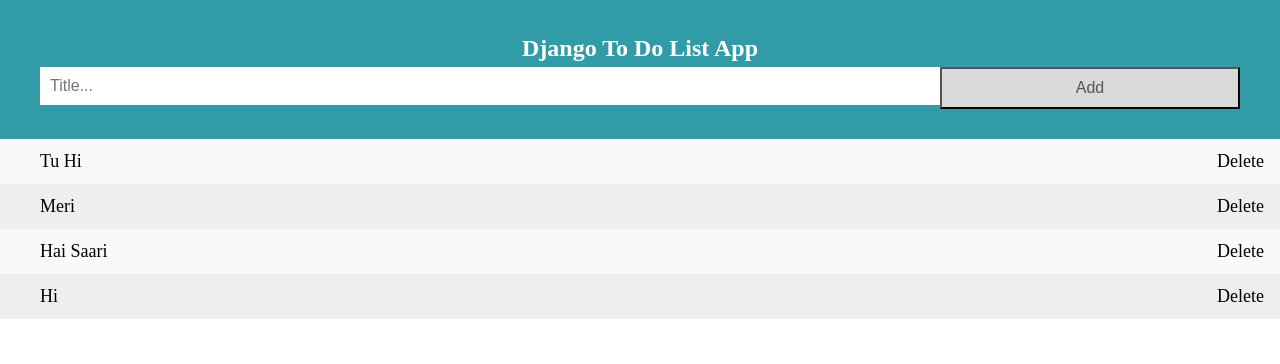
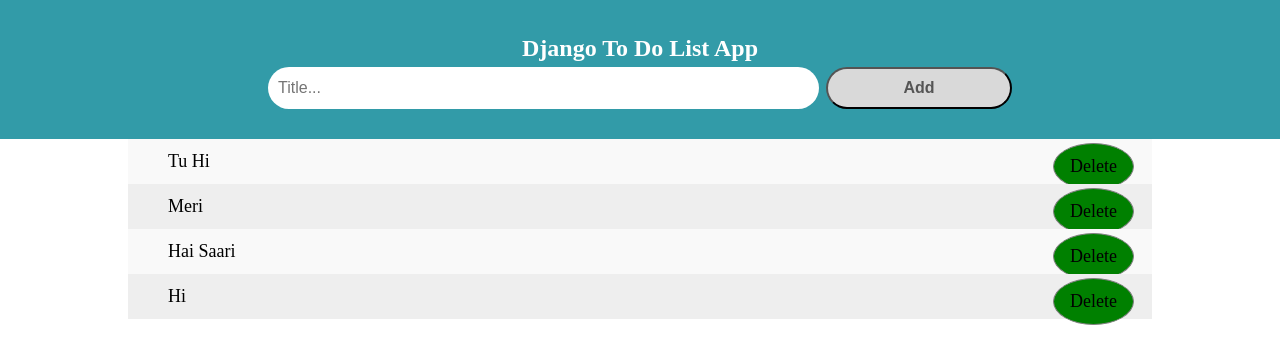
Before and after one commit to stalord63/Django_Todo_App, a Django app: page / in a window 1280 px wide. Shown: the top 364 px of the page. Run offline with Django 4.2, Linux system fonts and the light colour scheme; data comes from the database, SQL or seed files in the repository; both versions use the stored data as it was after the commit.

Commit message:
changes in css

```diff
--- a/templates/index.html
+++ b/templates/index.html
@@ -18,6 +18,8 @@ body {
 ul {
   margin: 0;
   padding: 0;
+  width: 80%;
+  margin: auto;
 }
 
 /* Style the list items */
@@ -70,10 +72,14 @@ ul li.checked::before {
 
 /* Style the close button */
 .close {
-  position: absolute;
-  right: 0;
-  top: 0;
-  padding: 12px 16px 12px 16px;
+    margin: 4px 18px;
+    background-color: green;
+    border: 1px solid grey;
+    position: absolute;
+    right: 0;
+    top: 0;
+    padding: 12px 16px 12px 16px;
+    border-radius: 50%;
 }
 
 .close:hover {
@@ -98,10 +104,11 @@ ul li.checked::before {
 
 /* Style the input */
 input {
+  border-radius: 23px !important;
   margin: 0;
   border: none;
   border-radius: 0;
-  width: 75%;
+  width: 74%;
   padding: 10px;
   float: left;
   font-size: 16px;
@@ -109,6 +116,8 @@ input {
 
 /* Style the "Add" button */
 .addBtn {
+    font-weight: 600;
+  border-radius:30px  !important;
   padding: 10px;
   width: 25%;
   background: #d9d9d9;
@@ -122,15 +131,24 @@ input {
 }
 
 .addBtn:hover {
-  background-color: #bbb;
+  background-color: blue;
+  color:white;
 }
+
+.form-input{
+    width: 62%;
+    display: flex;
+    margin: auto;
+    justify-content: space-between;
+}
+
 </style>
 </head>
 <body>
 
 <div id="myDIV" class="header">
   <h2 style="margin:5px">Django To Do List App</h2>
-  <form action="" method="POST">
+  <form class="form-input" action="" method="POST">
     {% csrf_token %}
     <input type="text" name="title" id="myInput" placeholder="Title...">
     <button type="submit" class="addBtn">Add</button>
--- a/todolist/settings.py
+++ b/todolist/settings.py
@@ -25,7 +25,7 @@ SECRET_KEY = "django-insecure-wsqg-_shj2_n8+zo2uh)_-lmdx!kay2ny0p*x!5dpa4ip%b&vf
 # SECURITY WARNING: don't run with debug turned on in production!
 DEBUG = True
 
-ALLOWED_HOSTS = []
+ALLOWED_HOSTS = ['192.168.0.190']
 
 
 # Application definition
```
Also changed, not shown: db.sqlite3.
